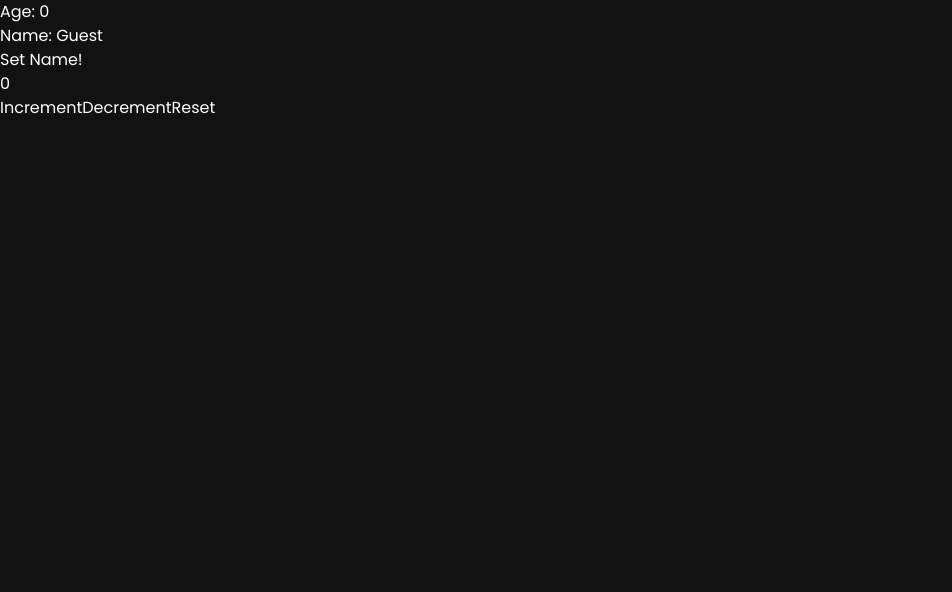
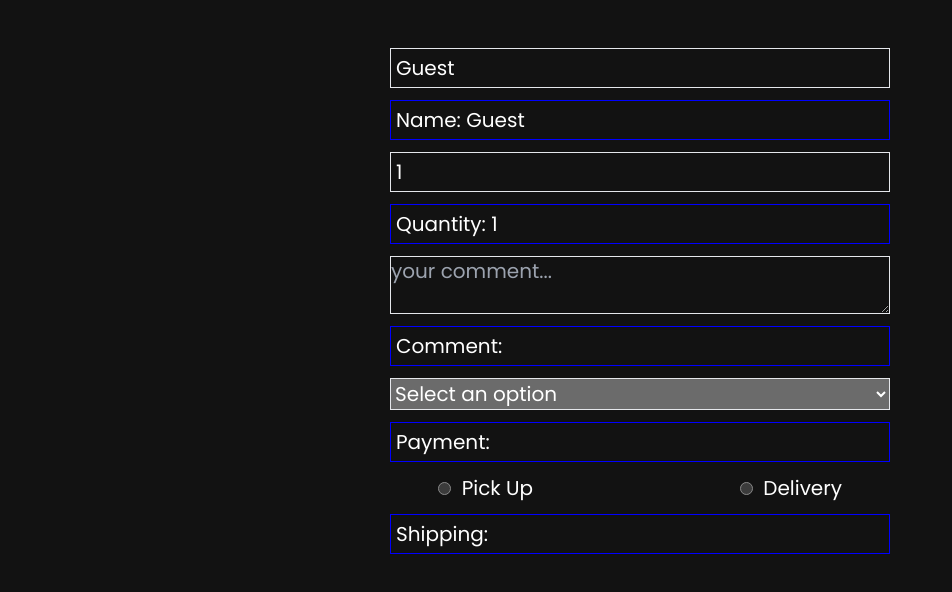
Before and after one commit to mericcintosun/learn-react-itubc, a React (Vite) app: page / in a window 1280 px wide. Shown: the top 592 px of the page, without its empty margins (0-952 px from the left). Built offline with nearby package versions, Linux system fonts and the light colour scheme.

Commit message:
lesson11-onchange

```diff
--- a/src/App.jsx
+++ b/src/App.jsx
@@ -7,14 +7,13 @@
 // import UserGreeting from "./components/UserGreeting";
 // import List from "./components/List";
 // import ProfilePicture from "./components/ProfilePicture";
-import Counter from "./components/Counter";
+// import Counter from "./components/Counter";
 import MyComponent from "./components/MyComponent";
 import "./index.css";
 function App() {
   return (
     <>
       <MyComponent />
-      <Counter/>
     </>
   );
 }
--- a/src/components/MyComponent.jsx
+++ b/src/components/MyComponent.jsx
@@ -1,26 +1,74 @@
-import { useState } from "react"
-
+import { useState } from "react";
 
 const MyComponent = () => {
+  const [name, setName] = useState("Guest");
+  const [quantity, setQuantity] = useState(1);
+  const [comment, setComment] = useState("");
+  const [payment, setPayment] = useState("");
+  const [shipping, setShipping] = useState("");
 
-    const [name, setName] = useState("Guest");
-    const [age , setAge] = useState("0");
-    const updateName = () => {
-        setName("Meriç");
-        setAge("22");
-    }
+  const handleNameChange = (e) => {
+    setName(e.target.valgue);
+  };
+
+  const handleQuantity = (e) => {
+    setQuantity(e.target.value);
+  };
+
+  const handleComment = (e) => {
+    setComment(e.target.value);
+  };
+  const handlePayment = (e) => {
+    setPayment(e.target.value);
+  };
+  const handleShipping = (e) => {
+    setShipping(e.target.value);
+  };
 
   return (
     <>
+      <div className="grid gap-3 max-w-[500px] m-auto mt-12 text-xl">
+        <input value={name} onChange={handleNameChange} className="border" />
+        <p>Name: {name} </p>
 
-    <div>
-        <p>Age: {age}</p>
-        <p>Name: {name}</p>
-        <button onClick={updateName}>Set Name!</button>
-    </div>
+        <input
+          className="border"
+          value={quantity}
+          onChange={handleQuantity}
+          type="number"
+        />
+        <p>Quantity: {quantity}</p>
 
+        <textarea
+          className="border"
+          value={comment}
+          onChange={handleComment}
+          placeholder="your comment..."
+        ></textarea>
+        <p>Comment: {comment}</p>
+
+        <select className="border" value={payment} onChange={handlePayment}>
+          <option value="">Select an option</option>
+          <option value="Visa">Visa</option>
+          <option value="Mastercard">Mastercard</option>
+          <option value="Giftcard">Giftcard</option>
+        </select>
+        <p>Payment: {payment}</p>
+
+        <div className="flex justify-between px-12">
+        <label>
+          <input type="radio" value="Pick Up" checked={shipping === "Pick Up"} onChange={handleShipping} />
+          &nbsp; Pick Up
+        </label>
+        <label>
+          <input type="radio" value="Delivery" checked={shipping === "Delivery"} onChange={handleShipping} />
+          &nbsp; Delivery
+        </label>
+        </div>
+        <p>Shipping: {shipping}</p>
+      </div>
     </>
-  )
-}
+  );
+};
 
-export default MyComponent
+export default MyComponent;
--- a/src/index.css
+++ b/src/index.css
@@ -9,3 +9,9 @@
     color-scheme: dark;
     font-family: 'Poppins' , sans-serif;
 }
+p {
+    border:1px solid blue;
+}
+input, p {
+    padding: 5px;
+}
```
